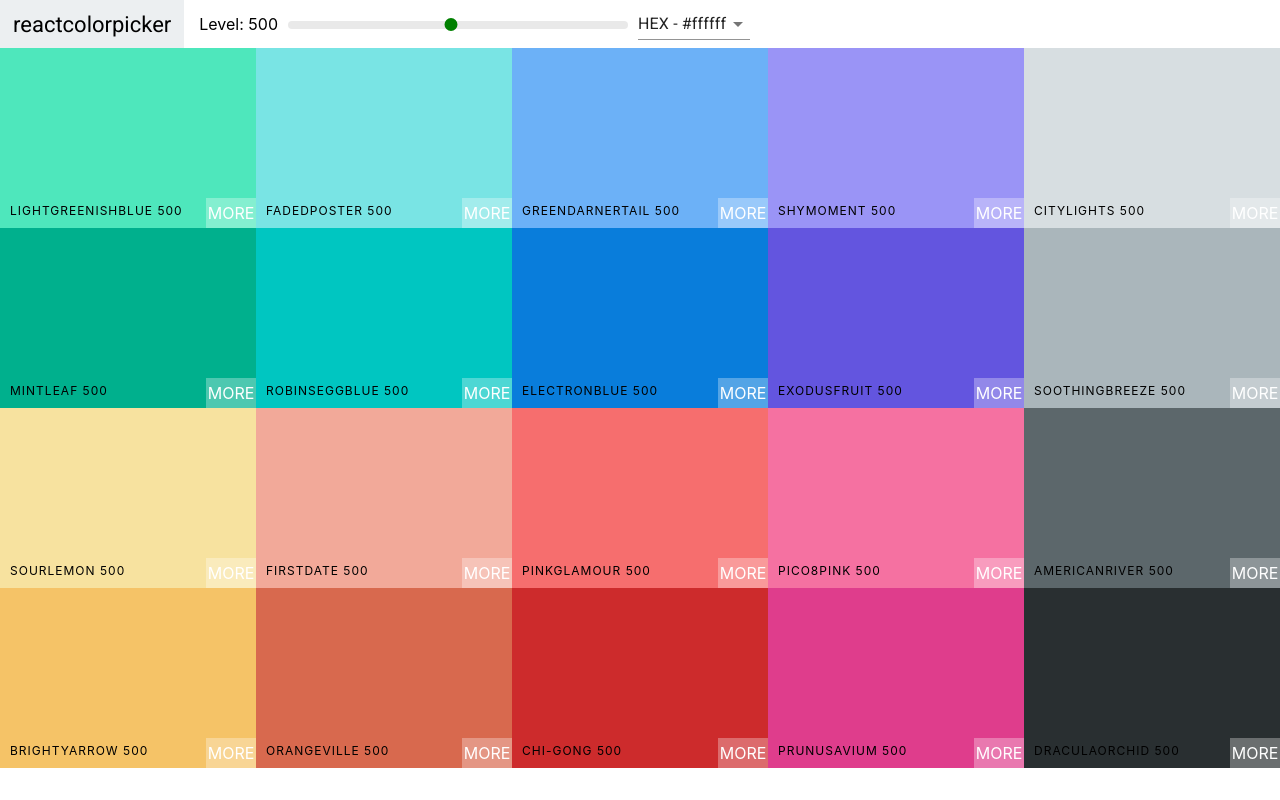
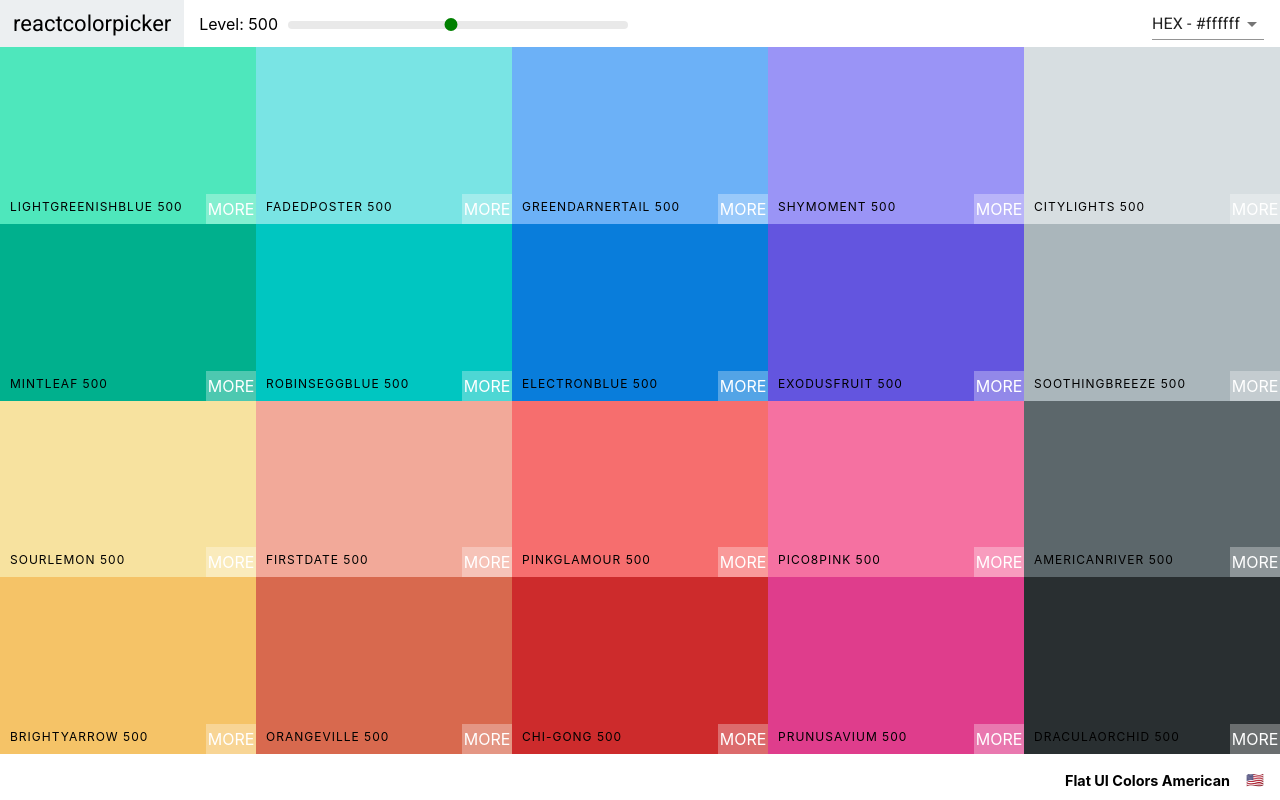
Before and after one commit to nikhilknick/cooolors, a React (Create React App) app: page /palette/flat-ui-colors-american in a window 1280 px wide. Built offline with nearby package versions, Linux system fonts and the light colour scheme.

Commit message:
Add palette footer

```diff
--- a/package.json
+++ b/package.json
@@ -4,6 +4,7 @@
   "private": true,
   "dependencies": {
     "@material-ui/core": "^4.6.0",
+    "@material-ui/icons": "^4.5.1",
     "chroma-js": "^2.1.0",
     "rc-slider": "^8.7.1",
     "react": "^16.10.2",
--- a/src/ColorBox.js
+++ b/src/ColorBox.js
@@ -17,7 +17,6 @@ export default class ColorBox extends Component {
         this.setState({copied:false})
       }, 1500);
     });
-    console.log('copied');
   }
   render() {
     const { name, background } = this.props;
--- a/src/Navbar.css
+++ b/src/Navbar.css
@@ -45,3 +45,7 @@
     margin-left: -7px;
     margin-top: -3px;
 }
+.select-container{
+    margin-left: auto;
+    margin-right: 1rem;
+}
--- a/src/Navbar.js
+++ b/src/Navbar.js
@@ -2,24 +2,37 @@ import React, { Component } from "react";
 import Slider from "rc-slider";
 import Select from "@material-ui/core/Select";
 import MenuItem from "@material-ui/core/MenuItem";
+import Snackbar from '@material-ui/core/Snackbar';
+import IconButton from '@material-ui/core/IconButton';
+import CloseIcon from '@material-ui/icons/Close';
 import "rc-slider/assets/index.css";
 import "./Navbar.css";
+
 
 export default class Navbar extends Component {
   constructor(props){
     super(props);
     this.state = {
-      format:"hex"
+      format:"hex",
+      open:false
     }
-    this.handleChange = this.handleChange.bind(this);
+    this.handleFormatChange = this.handleFormatChange.bind(this);
+    this.closeSnackbar = this.closeSnackbar.bind(this);
   }
-  handleChange(e){
-    this.setState({format:e.target.value});
+  handleFormatChange(e){
+    this.setState({format:e.target.value,open:true});
     this.props.handleChange(e.target.value);
   }
+  closeSnackbar(){
+    this.setState({open:false});
+  }
+
+
   render() {
     const { level, changeLevel } = this.props;
     const { format } = this.state;
+
+
     return (
       <header className="Navbar">
         <div className="logo">
@@ -39,12 +52,36 @@ export default class Navbar extends Component {
           </div>
         </div>
         <div className="select-container">
-          <Select onChange={this.handleChange} value={format}>
+          <Select onChange={this.handleFormatChange} value={format}>
             <MenuItem value="hex">HEX - #ffffff</MenuItem>
             <MenuItem value="rgb">RGB - rgb(255,255,255)</MenuItem>
             <MenuItem value="rgba">RGBA - rgba(255,255,255)</MenuItem>
           </Select>
         </div>
+        <Snackbar
+        anchorOrigin={{
+          vertical: 'bottom',
+          horizontal: 'left',
+        }}
+        open={this.state.open}
+        onClose={this.closeSnackbar}
+        autoHideDuration={1500}
+        ContentProps={{
+          'aria-describedby': 'message-id',
+        }}
+      message={<span id="message-id">Format Changed to {format.toUpperCase()}</span>}
+        action={[
+          <IconButton
+            key="close"
+            aria-label="close"
+            color="inherit"
+            onClick={this.closeSnackbar}
+          >
+            <CloseIcon />
+          </IconButton>,
+        ]}
+      />
+
       </header>
     );
   }
--- a/src/Palette.css
+++ b/src/Palette.css
@@ -1,8 +1,25 @@
 .Palette{
     height: 100vh;
+    display: flex;
+    flex-direction: column;
     overflow: hidden;
 }
 
 .Palette-colors{
     height: 90%;
 }
+
+.Palette-footer{
+    background-color: white;
+    height: 5vh;
+    display: flex;
+    justify-content: flex-end;
+    align-items: center;
+    margin-top: .4rem;
+    font-weight: bold;
+    font-size: .9rem;
+}
+.emoji{
+    font-size: .9rem;
+    margin:0 1rem ;
+}
--- a/src/Palette.js
+++ b/src/Palette.js
@@ -1,7 +1,6 @@
 import React, { Component } from "react";
 import ColorBox from "./ColorBox";
-import Navbar from './Navbar';
-
+import Navbar from "./Navbar";
 
 import "./Palette.css";
 
@@ -10,30 +9,36 @@ export default class Palette extends Component {
     super(props);
     this.state = {
       level: 500,
-      format:"hex"
+      format: "hex"
     };
     this.changeLevel = this.changeLevel.bind(this);
     this.changeFormat = this.changeFormat.bind(this);
   }
-  changeLevel(level){
-      this.setState({level});
+  changeLevel(level) {
+    this.setState({ level });
   }
-  changeFormat(val){
-    this.setState({format:val})
+  changeFormat(val) {
+    this.setState({ format: val });
   }
 
   render() {
-    const {level, format} = this.state;
-    const {colors} = this.props.palette
-    const colorBoxes = colors[level].map(
-      color => <ColorBox background={color[format]} name={color.name} />
-    );
+    const { level, format } = this.state;
+    const { colors, paletteName, emoji } = this.props.palette;
+    const colorBoxes = colors[level].map(color => (
+      <ColorBox background={color[format]} name={color.name} key={color.id}/>
+    ));
 
     return (
       <div className="Palette">
-          <Navbar level={level} changeLevel={this.changeLevel} handleChange={this.changeFormat}/>
+        <Navbar
+          level={level}
+          changeLevel={this.changeLevel}
+          handleChange={this.changeFormat}
+        />
         <div className="Palette-colors">{colorBoxes}</div>
-        {/* footer eventually */}
+        <footer className="Palette-footer">{paletteName}
+    <span className="emoji">{emoji}</span>
+        </footer>
       </div>
     );
   }
```
Also changed, not shown: 1 other file (tests, documents, lock files or other folders).
